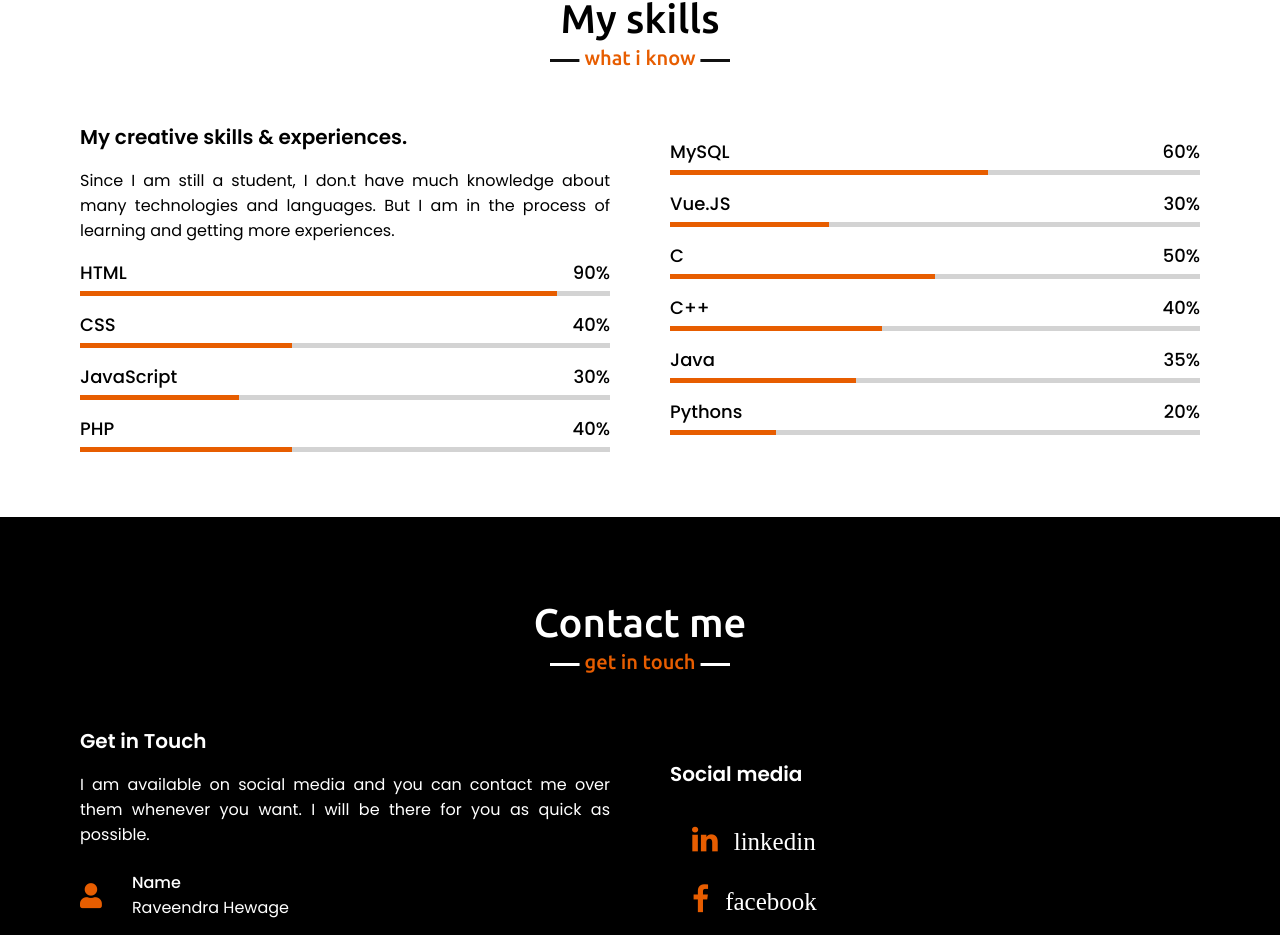
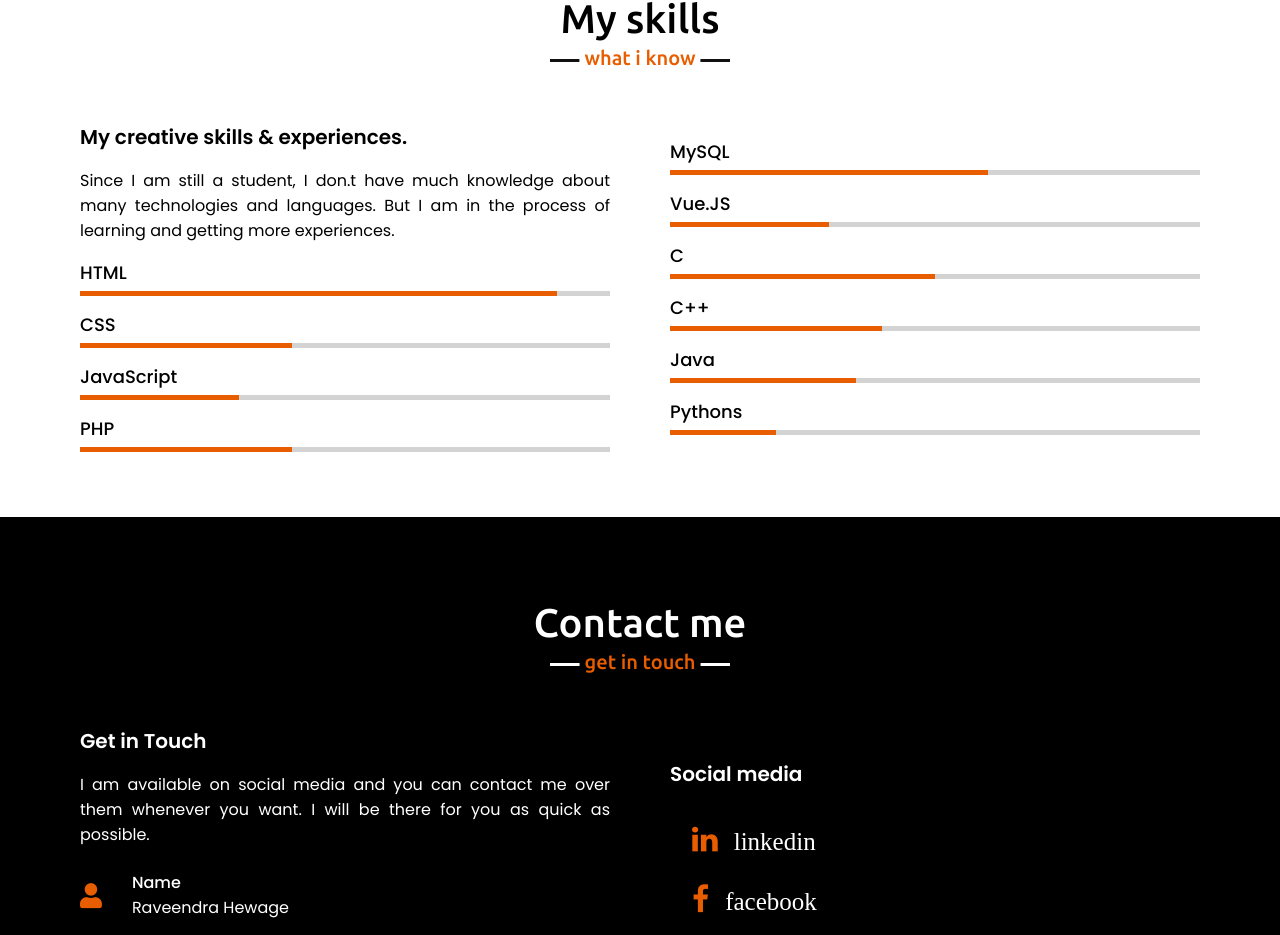
Before and after one commit to raveendrahewage/portfolio, a Vue app: page / in a window 1280 px wide. Shown: the part 2494-3429 px from the top of the page. Built offline with nearby package versions, Linux system fonts and the light colour scheme.

Commit message:
skill presentages removed

```diff
--- a/src/components/Skills.vue
+++ b/src/components/Skills.vue
@@ -9,28 +9,24 @@
                     <div class="bars">
                         <div class="info">
                             <span>HTML</span>
-                            <span>90%</span>
                         </div>
                         <div class="line html"></div>
                     </div>
                     <div class="bars">
                         <div class="info">
                             <span>CSS</span>
-                            <span>40%</span>
                         </div>
                         <div class="line css"></div>
                     </div>
                     <div class="bars">
                         <div class="info">
                             <span>JavaScript</span>
-                            <span>30%</span>
                         </div>
                         <div class="line js"></div>
                     </div>
                     <div class="bars">
                         <div class="info">
                             <span>PHP</span>
-                            <span>40%</span>
                         </div>
                         <div class="line php"></div>
                     </div>
@@ -67,42 +63,36 @@
                     <div class="bars">
                         <div class="info">
                             <span>MySQL</span>
-                            <span>60%</span>
                         </div>
                         <div class="line mysql"></div>
                     </div>
                     <div class="bars">
                         <div class="info">
                             <span>Vue.JS</span>
-                            <span>30%</span>
                         </div>
                         <div class="line vue"></div>
                     </div>
                     <div class="bars">
                         <div class="info">
                             <span>C</span>
-                            <span>50%</span>
                         </div>
                         <div class="line c"></div>
                     </div>
                     <div class="bars">
                         <div class="info">
                             <span>C++</span>
-                            <span>40%</span>
                         </div>
                         <div class="line cplusplus"></div>
                     </div>
                     <div class="bars">
                         <div class="info">
                             <span>Java</span>
-                            <span>35%</span>
                         </div>
                         <div class="line java"></div>
                     </div>
                     <div class="bars">
                         <div class="info">
                             <span>Pythons</span>
-                            <span>20%</span>
                         </div>
                         <div class="line python"></div>
                     </div>
```
